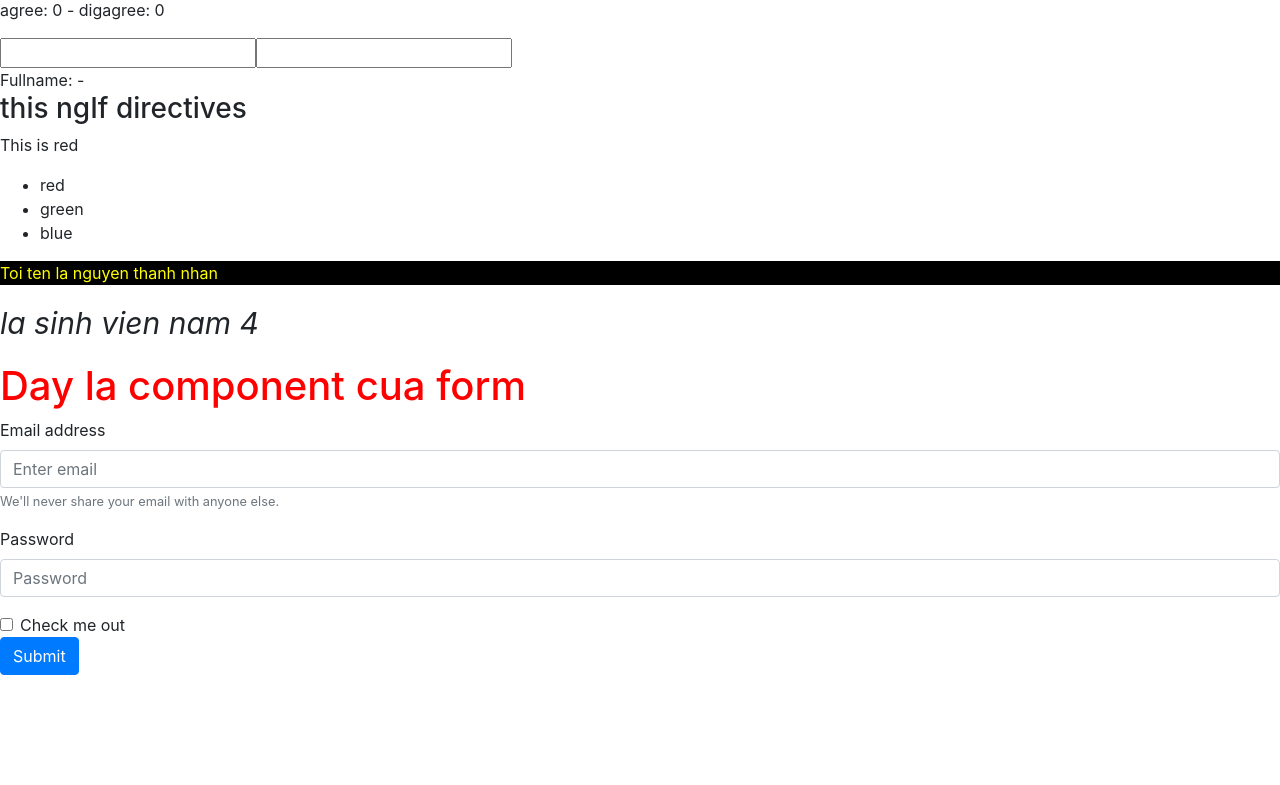
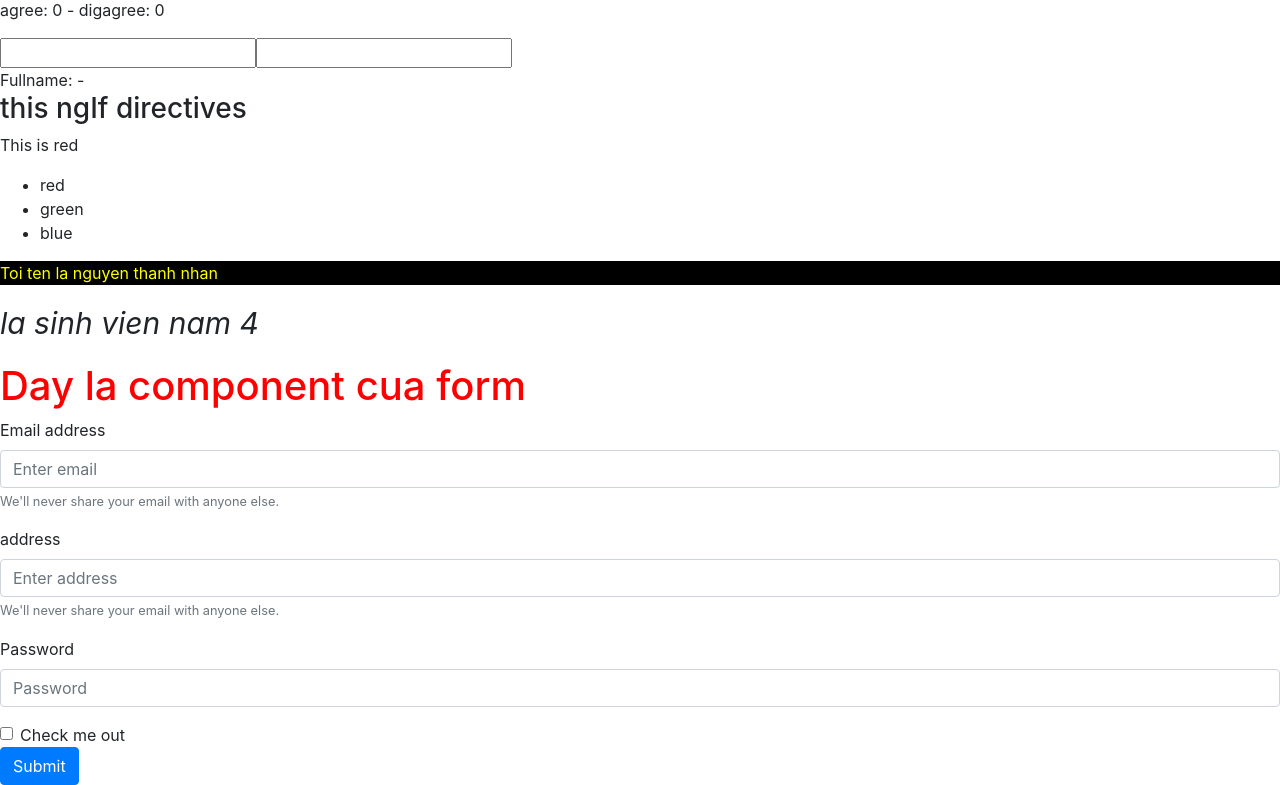
Before and after one commit to thanhnhannguyen308/Hoc_Angular, an Angular app: page / in a window 1280 px wide. Shown: the part 1066-1851 px from the top of the page. Before the commit the page ends 1741 px from the top, so only its background shows below. Built offline with nearby package versions, Linux system fonts and the light colour scheme.

Commit message:
cap nhat form

```diff
--- a/src/app/form.component.html
+++ b/src/app/form.component.html
@@ -1,17 +1,28 @@
 <h1>Day la component cua form</h1>
 
 <form #userForm="ngForm" (ngSubmit)="onSubmit(userForm.value)">
+
   <div class="form-group">
     <label for="exampleInputEmail1">Email address</label>
-      <input type="email" class="form-control" name="email" id="exampleInputEmail1" aria-describedby="emailHelp" placeholder="Enter email">
+    <input type="email" class="form-control" name="email" id="exampleInputEmail1" aria-describedby="emailHelp"
+      placeholder="Enter email" ngModel>
     <small id="emailHelp" class="form-text text-muted">We'll never share your email with anyone else.</small>
+  </div>
+  <div ngModelGroup="address">
+    <div class="form-group">
+      <label for="exampleInputEmail2">address</label>
+      <input type="text" class="form-control" name="address" id="exampleInputEmail2" aria-describedby="address help"
+        placeholder="Enter address" ngModel>
+      <small id="addressHelp" class="form-text text-muted">We'll never share your email with anyone else.</small>
     </div>
     <div class="form-group">
       <label for="exampleInputPassword1">Password</label>
-      <input type="password" class="form-control" name="password" id="exampleInputPassword1" placeholder="Password">
+      <input type="password" class="form-control" name="password" id="exampleInputPassword1" placeholder="Password"
+        ngModel>
+    </div>
   </div>
   <div class="form-check">
-      <input type="checkbox" class="form-check-input" name="kt" id="exampleCheck1">
+    <input type="checkbox" name="checkin" class="form-check-input" name="kt" id="exampleCheck1" ngModel>
     <label class="form-check-label" for="exampleCheck1">Check me out</label>
   </div>
   <button type="submit" class="btn btn-primary">Submit</button>
--- a/src/app/form.component.ts
+++ b/src/app/form.component.ts
@@ -6,8 +6,11 @@ import { from } from 'rxjs';
   selector: 'form-view',
   templateUrl: './form.component.html',
   // template: 'Hello angular 2',
-   styles: ['h1 { color: red;};']
+  styles: ['h1 { color: red;};']
 })
 export class FormComponent {
   title = 'demo2';
+  onSubmit(value: any) {
+    console.log(value);
+  }
 }
```
Also changed, not shown: src/app/tutorial.component.html (+5 -5 lines), 1 other file (tests, documents, lock files or other folders). Lines whose indentation alone changed are shown as unchanged.
